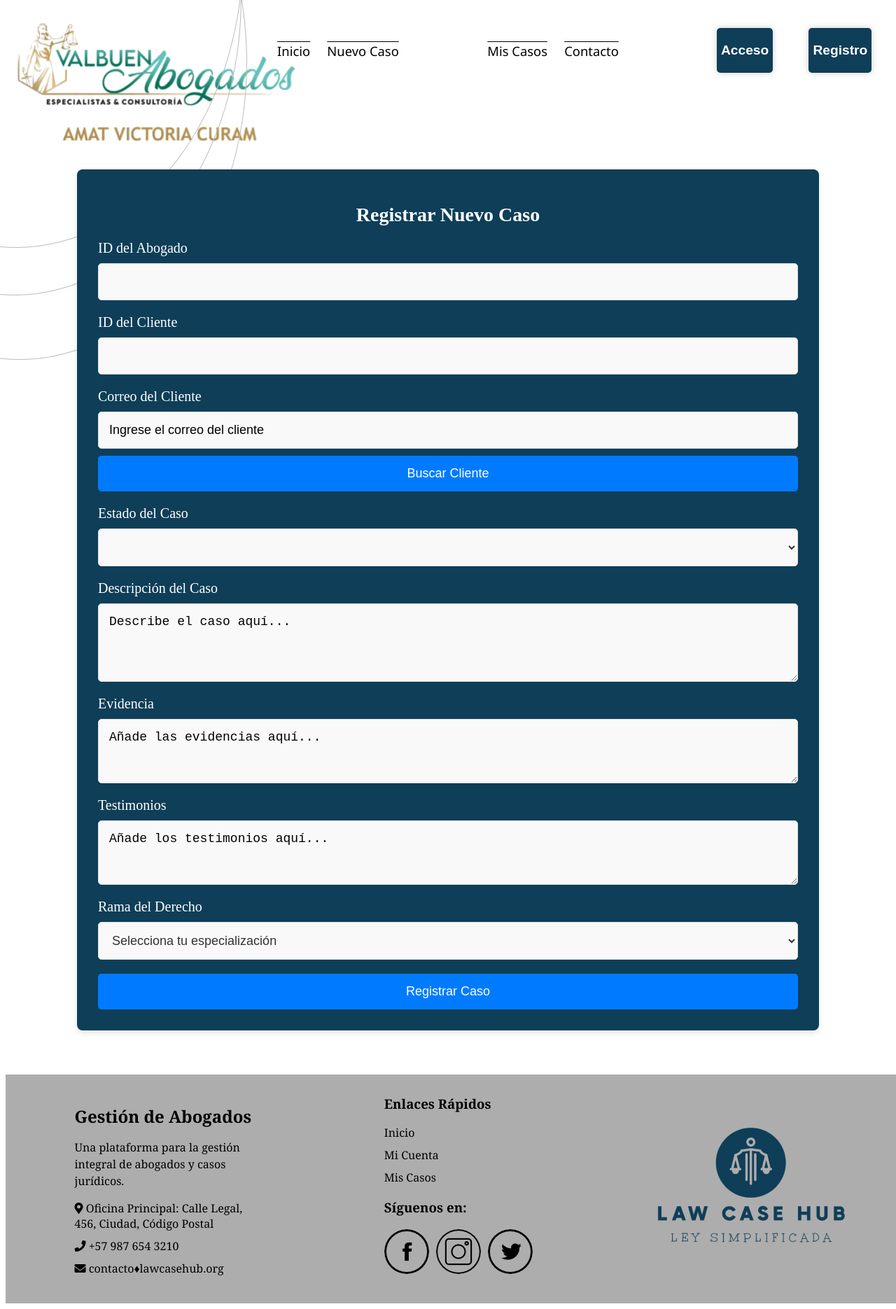
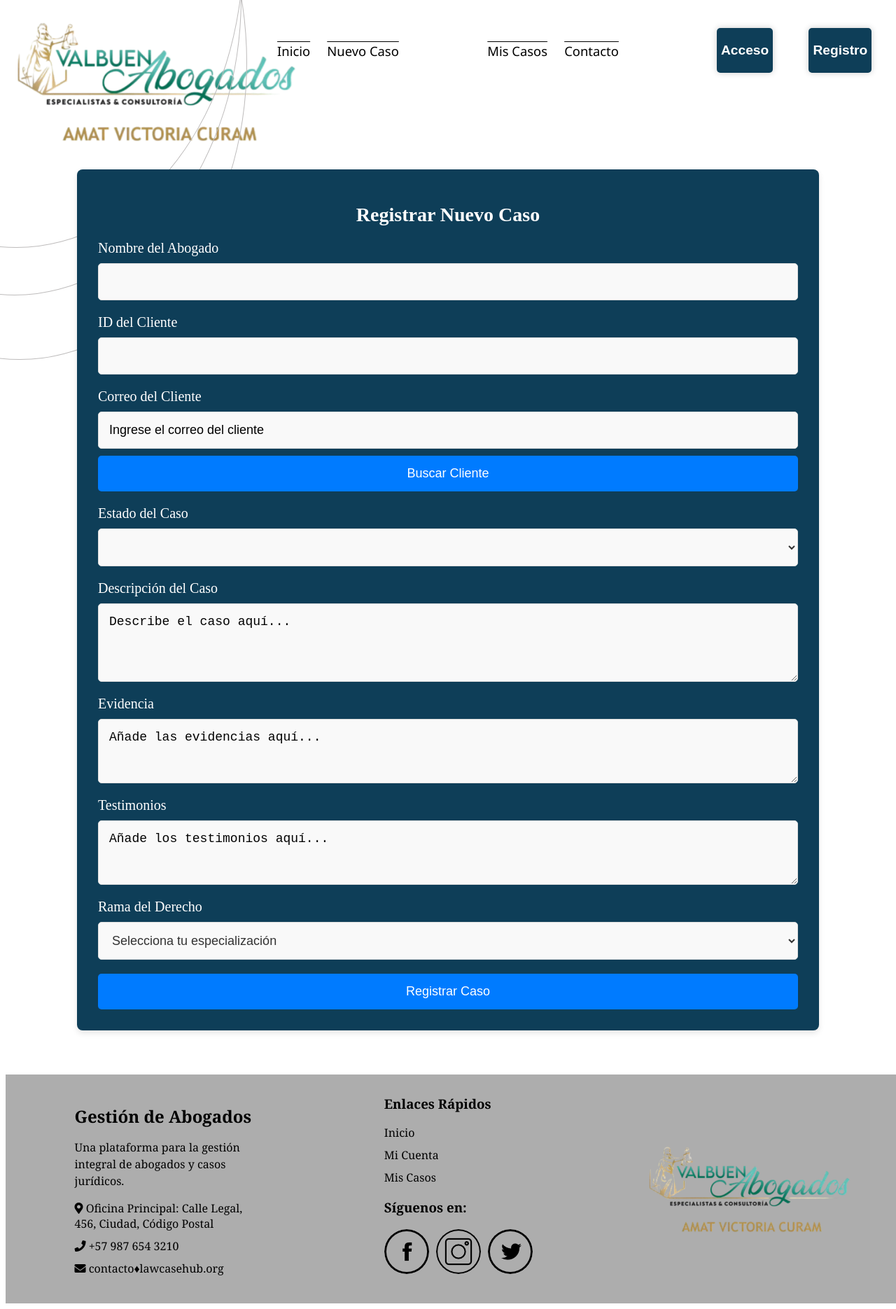
Before and after one commit to marciales34/ProyectoAbogadosAngular, an Angular app: page /Registro-Casos-Abogados in a window 1280 px wide. Shown: the whole page at 70% size. Built offline with nearby package versions, Linux system fonts and the light colour scheme.

Commit message:
"Ultimo Commit"

```diff
--- a/src/app/footer/footer.component.html
+++ b/src/app/footer/footer.component.html
@@ -30,7 +30,7 @@
 
             <!-- Logotipo del Proyecto -->
             <div class="col-md-4">
-                <img src="../../assets/img/logo11.png" alt="Logotipo de la Plataforma de Gestión de Abogados" class="img-fluid">
+                <img src="../../assets/img/logoabogados2.png" alt="Logotipo de la Plataforma de Gestión de Abogados" class="img-fluid">
             </div>
         </div>
     </div>
--- a/src/app/registro-casos-abogado/registro-casos-abogado.component.html
+++ b/src/app/registro-casos-abogado/registro-casos-abogado.component.html
@@ -8,7 +8,7 @@
     <form [formGroup]="formularioCaso" (ngSubmit)="onSubmitCaso()">
         <!-- ID del abogado -->
         <div class="form-group">
-            <label for="id_abogado">ID del Abogado</label>
+            <label for="id_abogado">Nombre del Abogado</label>
             <input type="text" id="id_abogado" formControlName="id_abogado" class="info-item" readonly>
         </div>
 
--- a/src/app/registro-casos-abogado/registro-casos-abogado.component.ts
+++ b/src/app/registro-casos-abogado/registro-casos-abogado.component.ts
@@ -135,10 +135,10 @@ export class RegistroCasosAbogadoComponent implements OnInit {
 
   private setIdAbogado(): void {
     if (isPlatformBrowser(this.platformId)) {
-      const idAbogado = localStorage.getItem('abogadoId');
-      console.log('ID del abogado recuperado:', idAbogado); // Verifica si se obtiene el ID
-      if (idAbogado) {
-        this.formularioCaso.patchValue({ id_abogado: idAbogado });
+      const nombreAbogado = localStorage.getItem('username');
+      console.log('ID del abogado recuperado:', nombreAbogado); // Verifica si se obtiene el ID
+      if (nombreAbogado) {
+        this.formularioCaso.patchValue({ id_abogado: nombreAbogado });
         console.log(
           'ID del abogado asignado al formulario:',
           this.formularioCaso.get('id_abogado')?.value
```
